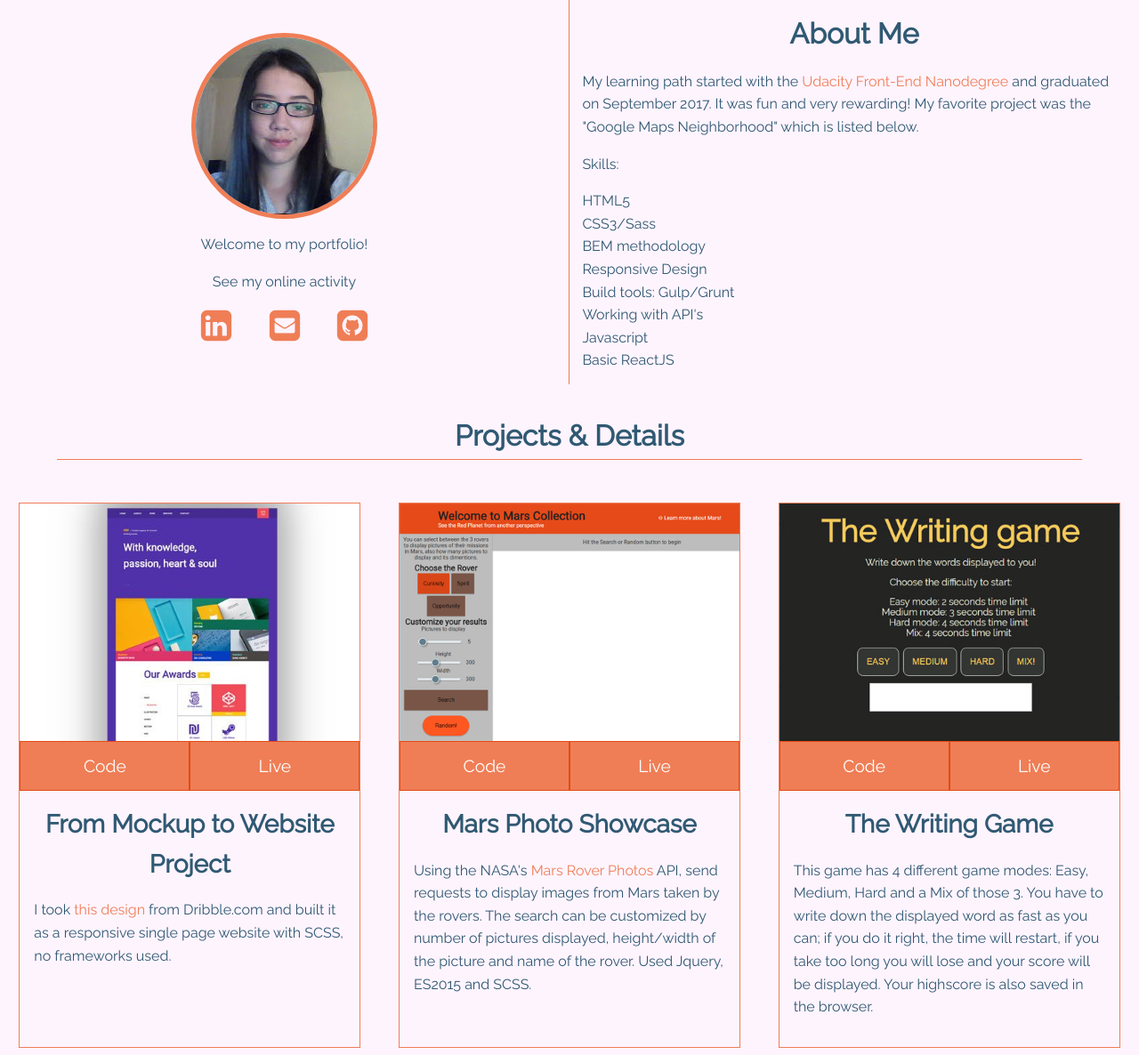
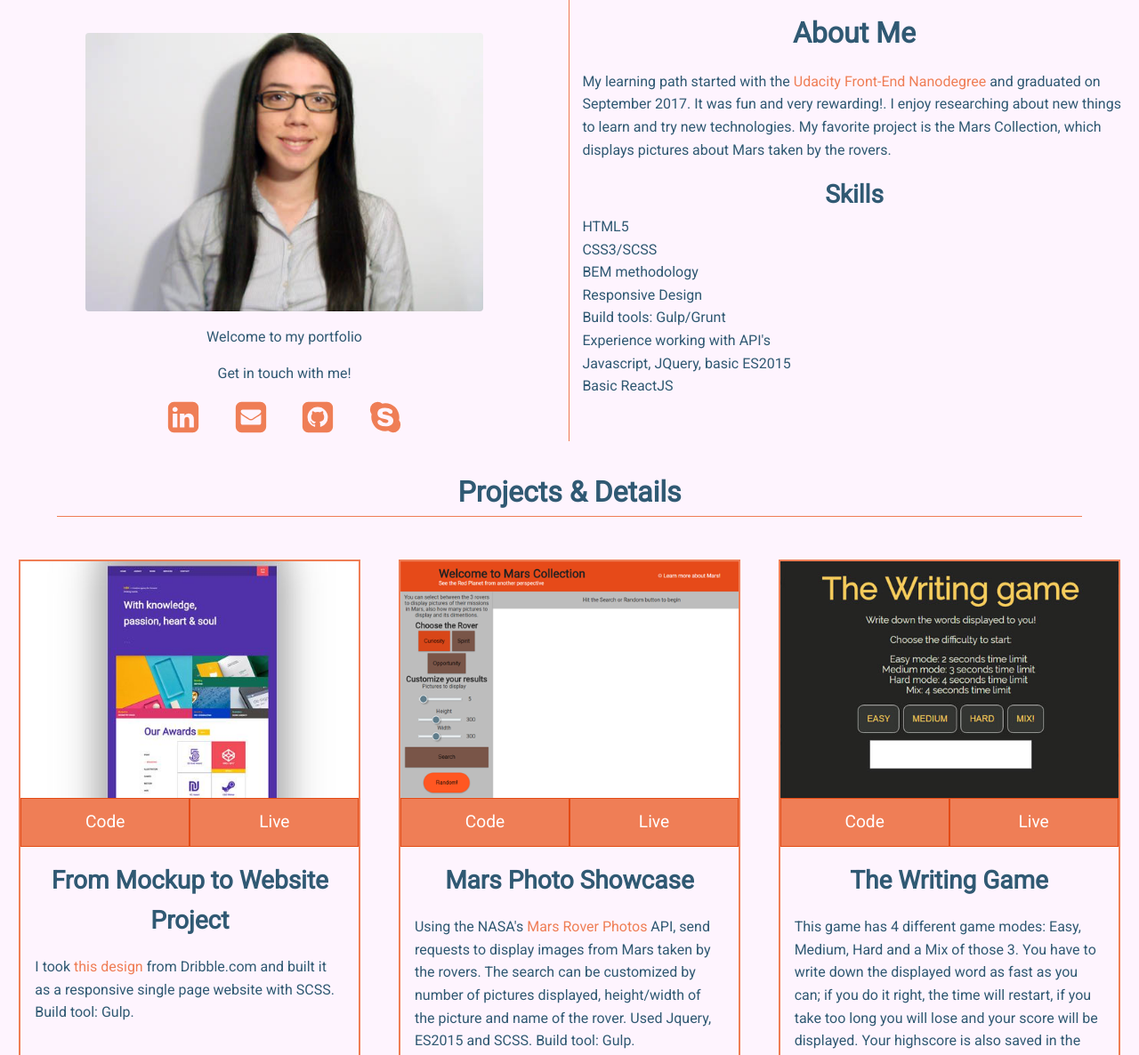
Before and after one commit to EGYOMREY/Portfolio, a website: page src/index.html in a window 1280 px wide. Shown: the part 59-1245 px from the top of the page at 89% size. Drawn offline with nearby package versions, Linux system fonts and the light colour scheme; files that its build step writes are made by us from their sources.

Commit message:
- Update profile picture - Add Skype account detail - Change font family from Raleway to Roboto

```diff
--- a/src/index.html
+++ b/src/index.html
@@ -6,7 +6,7 @@
     <title>Eva Gyomrey</title>
     <meta name="description" content="Portfolio website of Eva Gyomrey, it holds data about herself, projects and contact information">
     <meta name="viewport" content="width=device-width, initial-scale=1">
-    <link href="https://fonts.googleapis.com/css?family=Raleway:300,400" rel="stylesheet">
+    <link href="https://fonts.googleapis.com/css?family=Roboto:300,400" rel="stylesheet">
     <link rel="icon"
       type="image/png"
       href="img/favicon.png">
@@ -44,28 +44,29 @@
         -->
         <section class="about-me" id="aboutMe">
           <div class="about-me__picture">
-            <img src="img/Eva.jpg" alt="Profile photo">
-            <p>Welcome to my portfolio!</p>
-            <p>See my online activity</p>
+            <img src="img/Profile-picture.jpg" alt="Profile photo">
+            <p>Welcome to my portfolio</p>
+            <p>Get in touch with me!</p>
             <!--social icons svg-->
             <a href="https://www.linkedin.com/in/eva-m-gyomrey-l-6050a4aa/" title="See me on LinkedIn"><svg role="img" aria-label="LinkedIn" width="40" height="40" viewBox="0 0 1792 1792" xmlns="http://www.w3.org/2000/svg"><path d="M365 1414h231v-694h-231v694zm246-908q-1-52-36-86t-93-34-94.5 34-36.5 86q0 51 35.5 85.5t92.5 34.5h1q59 0 95-34.5t36-85.5zm585 908h231v-398q0-154-73-233t-193-79q-136 0-209 117h2v-101h-231q3 66 0 694h231v-388q0-38 7-56 15-35 45-59.5t74-24.5q116 0 116 157v371zm468-998v960q0 119-84.5 203.5t-203.5 84.5h-960q-119 0-203.5-84.5t-84.5-203.5v-960q0-119 84.5-203.5t203.5-84.5h960q119 0 203.5 84.5t84.5 203.5z"/></svg></a>
             <a href="mailto:evamargy@gmail.com" title="Email me"><svg role="img" aria-label="Email" width="40" height="40" viewBox="0 0 1792 1792" xmlns="http://www.w3.org/2000/svg"><path d="M1376 128q119 0 203.5 84.5t84.5 203.5v960q0 119-84.5 203.5t-203.5 84.5h-960q-119 0-203.5-84.5t-84.5-203.5v-960q0-119 84.5-203.5t203.5-84.5h960zm32 1056v-436q-31 35-64 55-34 22-132.5 85t-151.5 99q-98 69-164 69t-164-69q-47-32-142-92.5t-142-92.5q-12-8-33-27t-31-27v436q0 40 28 68t68 28h832q40 0 68-28t28-68zm0-573q0-41-27.5-70t-68.5-29h-832q-40 0-68 28t-28 68q0 37 30.5 76.5t67.5 64.5q47 32 137.5 89t129.5 83q3 2 17 11.5t21 14 21 13 23.5 13 21.5 9.5 22.5 7.5 20.5 2.5 20.5-2.5 22.5-7.5 21.5-9.5 23.5-13 21-13 21-14 17-11.5l267-174q35-23 66.5-62.5t31.5-73.5z"/></svg></a>
-            <a href="https://github.com/EGYOMREY/" title="My Github account"><svg role="img" aria-label="Github" width="40" height="40" viewBox="0 0 1792 1792" xmlns="http://www.w3.org/2000/svg"><path d="M647 1200q4-6-3-13-9-7-14-2-4 6 3 13 9 7 14 2zm-28-41q-5-7-12-4-6 4 0 12 7 8 12 5 6-4 0-13zm-41-40q2-4-5-8-7-2-8 2-3 5 4 8 8 2 9-2zm21 23q2-1 1.5-4.5t-3.5-5.5q-6-7-10-3t1 11q6 6 11 2zm86 75q2-7-9-11-9-3-13 4-2 7 9 11 9 3 13-4zm42 3q0-8-12-8-10 0-10 8t11 8 11-8zm39-7q-2-7-13-5t-9 9q2 8 12 6t10-10zm642-317q0-212-150-362t-362-150-362 150-150 362q0 167 98 300.5t252 185.5q18 3 26.5-5t8.5-20q0-52-1-95-6 1-15.5 2.5t-35.5 2-48-4-43.5-20-29.5-41.5q-23-59-57-74-2-1-4.5-3.5l-8-8-7-9.5 4-7.5 19.5-3.5q6 0 15 2t30 15.5 33 35.5q16 28 37.5 42t43.5 14 38-3.5 30-9.5q7-47 33-69-49-6-86-18.5t-73-39-55.5-76-19.5-119.5q0-79 53-137-24-62 5-136 19-6 54.5 7.5t60.5 29.5l26 16q58-17 128-17t128 17q11-7 28.5-18t55.5-26 57-9q29 74 5 136 53 58 53 137 0 57-14 100.5t-35.5 70-53.5 44.5-62.5 26-68.5 12q35 31 35 95 0 40-.5 89t-.5 51q0 12 8.5 20t26.5 5q154-52 252-185.5t98-300.5zm256-480v960q0 119-84.5 203.5t-203.5 84.5h-960q-119 0-203.5-84.5t-84.5-203.5v-960q0-119 84.5-203.5t203.5-84.5h960q119 0 203.5 84.5t84.5 203.5z"/></svg></a>
+            <a href="https://github.com/EGYOMREY/" title="Github account: egyomrey"><svg role="img" aria-label="Github" width="40" height="40" viewBox="0 0 1792 1792" xmlns="http://www.w3.org/2000/svg"><path d="M647 1200q4-6-3-13-9-7-14-2-4 6 3 13 9 7 14 2zm-28-41q-5-7-12-4-6 4 0 12 7 8 12 5 6-4 0-13zm-41-40q2-4-5-8-7-2-8 2-3 5 4 8 8 2 9-2zm21 23q2-1 1.5-4.5t-3.5-5.5q-6-7-10-3t1 11q6 6 11 2zm86 75q2-7-9-11-9-3-13 4-2 7 9 11 9 3 13-4zm42 3q0-8-12-8-10 0-10 8t11 8 11-8zm39-7q-2-7-13-5t-9 9q2 8 12 6t10-10zm642-317q0-212-150-362t-362-150-362 150-150 362q0 167 98 300.5t252 185.5q18 3 26.5-5t8.5-20q0-52-1-95-6 1-15.5 2.5t-35.5 2-48-4-43.5-20-29.5-41.5q-23-59-57-74-2-1-4.5-3.5l-8-8-7-9.5 4-7.5 19.5-3.5q6 0 15 2t30 15.5 33 35.5q16 28 37.5 42t43.5 14 38-3.5 30-9.5q7-47 33-69-49-6-86-18.5t-73-39-55.5-76-19.5-119.5q0-79 53-137-24-62 5-136 19-6 54.5 7.5t60.5 29.5l26 16q58-17 128-17t128 17q11-7 28.5-18t55.5-26 57-9q29 74 5 136 53 58 53 137 0 57-14 100.5t-35.5 70-53.5 44.5-62.5 26-68.5 12q35 31 35 95 0 40-.5 89t-.5 51q0 12 8.5 20t26.5 5q154-52 252-185.5t98-300.5zm256-480v960q0 119-84.5 203.5t-203.5 84.5h-960q-119 0-203.5-84.5t-84.5-203.5v-960q0-119 84.5-203.5t203.5-84.5h960q119 0 203.5 84.5t84.5 203.5z"/></svg></a>
+            <a href="#" title="Skype user: evamargy"><svg role="img" aria-label="Skype" width="40" height="40" viewBox="0 0 1792 1792" xmlns="http://www.w3.org/2000/svg"><path d="M1301 1063q0-50-19.5-91.5t-48.5-68.5-73-49-82.5-34-87.5-23l-104-24q-30-7-44-10.5t-35-11.5-30-16-16.5-21-7.5-30q0-77 144-77 43 0 77 12t54 28.5 38 33.5 40 29 48 12q47 0 75.5-32t28.5-77q0-55-56-99.5t-142-67.5-182-23q-68 0-132 15.5t-119.5 47-89 87-33.5 128.5q0 61 19 106.5t56 75.5 80 48.5 103 32.5l146 36q90 22 112 36 32 20 32 60 0 39-40 64.5t-105 25.5q-51 0-91.5-16t-65-38.5-45.5-45-46-38.5-54-16q-50 0-75.5 30t-25.5 75q0 92 122 157.5t291 65.5q73 0 140-18.5t122.5-53.5 88.5-93.5 33-131.5zm363 217q0 159-112.5 271.5t-271.5 112.5q-130 0-234-80-77 16-150 16-143 0-273.5-55.5t-225-150-150-225-55.5-273.5q0-73 16-150-80-104-80-234 0-159 112.5-271.5t271.5-112.5q130 0 234 80 77-16 150-16 143 0 273.5 55.5t225 150 150 225 55.5 273.5q0 73-16 150 80 104 80 234z"/></svg></a>
 
           </div>
           <div class="about-me__details">
             <h2>About Me</h2>
             <p>
-              My learning path started with the <a href="https://www.udacity.com/course/front-end-web-developer-nanodegree--nd001">Udacity Front-End Nanodegree</a> and graduated on September 2017. It was fun and very rewarding! My favorite project was the "Google Maps Neighborhood" which is listed below.</p>
-              <p>Skills:</p>
+              My learning path started with the <a href="https://www.udacity.com/course/front-end-web-developer-nanodegree--nd001">Udacity Front-End Nanodegree</a> and graduated on September 2017. It was fun and very rewarding!. I enjoy researching about new things to learn and try new technologies. My favorite project is the Mars Collection, which displays pictures about Mars taken by the rovers.</p>
+              <h3>Skills</h3>
               <ul>
                 <li>HTML5</li>
-                <li>CSS3/Sass</li>
+                <li>CSS3/SCSS</li>
                 <li>BEM methodology</li>
                 <li>Responsive Design</li>
                 <li>Build tools: Gulp/Grunt</li>
-                <li>Working with API's</li>
-                <li>Javascript</li>
+                <li>Experience working with API's</li>
+                <li>Javascript, JQuery, basic ES2015</li>
                 <li>Basic ReactJS</li>
               </ul>
             </div>
@@ -85,7 +86,7 @@
                 </div>
                 <div class="project-block__details">
                   <h3>From Mockup to Website Project</h3>
-                  <p>I took <a href="https://egyomrey.github.io/From-Mockup-to-Website/Dribbble%20mockup.jpg">this design</a> from Dribble.com and built it as a responsive single page website with SCSS, no frameworks used.</p>
+                  <p>I took <a href="https://egyomrey.github.io/From-Mockup-to-Website/Dribbble%20mockup.jpg">this design</a> from Dribble.com and built it as a responsive single page website with SCSS. Build tool: Gulp.</p>
                 </div>
               </div>
                <!-- Individual project block -->
@@ -97,7 +98,7 @@
                 </div>
                 <div class="project-block__details">
                   <h3>Mars Photo Showcase</h3>
-                  <p>Using the NASA's <a href="https://api.nasa.gov/api.html#MarsPhotos">Mars Rover Photos</a> API, send requests to display images from Mars taken by the rovers. The search can be customized by number of pictures displayed, height/width of the picture and name of the rover. Used Jquery, ES2015 and SCSS.</p>
+                  <p>Using the NASA's <a href="https://api.nasa.gov/api.html#MarsPhotos">Mars Rover Photos</a> API, send requests to display images from Mars taken by the rovers. The search can be customized by number of pictures displayed, height/width of the picture and name of the rover. Used Jquery, ES2015 and SCSS. Build tool: Gulp.</p>
                 </div>
               </div>
                <!-- Individual project block -->
@@ -121,7 +122,7 @@
                 </div>
                 <div class="project-block__details">
                   <h3>The Breakfast Bar</h3>
-                  <p>I took <a href="https://egyomrey.github.io/Breakfast-Bar/Mockup%20from%20Dribbble.jpg">this design</a> from dribbble.com and built a single responsive website. SCSS used</p>
+                  <p>I took <a href="https://egyomrey.github.io/Breakfast-Bar/Mockup%20from%20Dribbble.jpg">this design</a> from dribbble.com and built a single responsive website. Used SCSS, no frameworks, build tool: Gulp.</p>
                 </div>
               </div>
               <!-- Individual project block -->
@@ -141,9 +142,10 @@
           <footer class=" contact-me" id="contactMe">
             <h3 class="contact-me__title">Contact Me</h3>
             <div class="contact-me__icons">
-              <a href="https://www.linkedin.com/in/eva-m-gyomrey-l-6050a4aa/" title="See me on LinkedIn"><svg role="img" aria-label="LinkedIn" width="40" height="40" viewBox="0 0 1792 1792" xmlns="http://www.w3.org/2000/svg"><path d="M365 1414h231v-694h-231v694zm246-908q-1-52-36-86t-93-34-94.5 34-36.5 86q0 51 35.5 85.5t92.5 34.5h1q59 0 95-34.5t36-85.5zm585 908h231v-398q0-154-73-233t-193-79q-136 0-209 117h2v-101h-231q3 66 0 694h231v-388q0-38 7-56 15-35 45-59.5t74-24.5q116 0 116 157v371zm468-998v960q0 119-84.5 203.5t-203.5 84.5h-960q-119 0-203.5-84.5t-84.5-203.5v-960q0-119 84.5-203.5t203.5-84.5h960q119 0 203.5 84.5t84.5 203.5z"/></svg></a>
-              <a href="mailto:evamargy@gmail.com" title="Email me"><svg role="img" aria-label="Email" width="40" height="40" viewBox="0 0 1792 1792" xmlns="http://www.w3.org/2000/svg"><path d="M1376 128q119 0 203.5 84.5t84.5 203.5v960q0 119-84.5 203.5t-203.5 84.5h-960q-119 0-203.5-84.5t-84.5-203.5v-960q0-119 84.5-203.5t203.5-84.5h960zm32 1056v-436q-31 35-64 55-34 22-132.5 85t-151.5 99q-98 69-164 69t-164-69q-47-32-142-92.5t-142-92.5q-12-8-33-27t-31-27v436q0 40 28 68t68 28h832q40 0 68-28t28-68zm0-573q0-41-27.5-70t-68.5-29h-832q-40 0-68 28t-28 68q0 37 30.5 76.5t67.5 64.5q47 32 137.5 89t129.5 83q3 2 17 11.5t21 14 21 13 23.5 13 21.5 9.5 22.5 7.5 20.5 2.5 20.5-2.5 22.5-7.5 21.5-9.5 23.5-13 21-13 21-14 17-11.5l267-174q35-23 66.5-62.5t31.5-73.5z"/></svg></a>
-              <a href="https://github.com/EGYOMREY/" title="My Github account"><svg role="img" aria-label="Github" width="40" height="40" viewBox="0 0 1792 1792" xmlns="http://www.w3.org/2000/svg"><path d="M647 1200q4-6-3-13-9-7-14-2-4 6 3 13 9 7 14 2zm-28-41q-5-7-12-4-6 4 0 12 7 8 12 5 6-4 0-13zm-41-40q2-4-5-8-7-2-8 2-3 5 4 8 8 2 9-2zm21 23q2-1 1.5-4.5t-3.5-5.5q-6-7-10-3t1 11q6 6 11 2zm86 75q2-7-9-11-9-3-13 4-2 7 9 11 9 3 13-4zm42 3q0-8-12-8-10 0-10 8t11 8 11-8zm39-7q-2-7-13-5t-9 9q2 8 12 6t10-10zm642-317q0-212-150-362t-362-150-362 150-150 362q0 167 98 300.5t252 185.5q18 3 26.5-5t8.5-20q0-52-1-95-6 1-15.5 2.5t-35.5 2-48-4-43.5-20-29.5-41.5q-23-59-57-74-2-1-4.5-3.5l-8-8-7-9.5 4-7.5 19.5-3.5q6 0 15 2t30 15.5 33 35.5q16 28 37.5 42t43.5 14 38-3.5 30-9.5q7-47 33-69-49-6-86-18.5t-73-39-55.5-76-19.5-119.5q0-79 53-137-24-62 5-136 19-6 54.5 7.5t60.5 29.5l26 16q58-17 128-17t128 17q11-7 28.5-18t55.5-26 57-9q29 74 5 136 53 58 53 137 0 57-14 100.5t-35.5 70-53.5 44.5-62.5 26-68.5 12q35 31 35 95 0 40-.5 89t-.5 51q0 12 8.5 20t26.5 5q154-52 252-185.5t98-300.5zm256-480v960q0 119-84.5 203.5t-203.5 84.5h-960q-119 0-203.5-84.5t-84.5-203.5v-960q0-119 84.5-203.5t203.5-84.5h960q119 0 203.5 84.5t84.5 203.5z"/></svg></a>
+               <a href="https://www.linkedin.com/in/eva-m-gyomrey-l-6050a4aa/" title="See me on LinkedIn"><svg role="img" aria-label="LinkedIn" width="40" height="40" viewBox="0 0 1792 1792" xmlns="http://www.w3.org/2000/svg"><path d="M365 1414h231v-694h-231v694zm246-908q-1-52-36-86t-93-34-94.5 34-36.5 86q0 51 35.5 85.5t92.5 34.5h1q59 0 95-34.5t36-85.5zm585 908h231v-398q0-154-73-233t-193-79q-136 0-209 117h2v-101h-231q3 66 0 694h231v-388q0-38 7-56 15-35 45-59.5t74-24.5q116 0 116 157v371zm468-998v960q0 119-84.5 203.5t-203.5 84.5h-960q-119 0-203.5-84.5t-84.5-203.5v-960q0-119 84.5-203.5t203.5-84.5h960q119 0 203.5 84.5t84.5 203.5z"/></svg></a>
+            <a href="mailto:evamargy@gmail.com" title="Email me"><svg role="img" aria-label="Email" width="40" height="40" viewBox="0 0 1792 1792" xmlns="http://www.w3.org/2000/svg"><path d="M1376 128q119 0 203.5 84.5t84.5 203.5v960q0 119-84.5 203.5t-203.5 84.5h-960q-119 0-203.5-84.5t-84.5-203.5v-960q0-119 84.5-203.5t203.5-84.5h960zm32 1056v-436q-31 35-64 55-34 22-132.5 85t-151.5 99q-98 69-164 69t-164-69q-47-32-142-92.5t-142-92.5q-12-8-33-27t-31-27v436q0 40 28 68t68 28h832q40 0 68-28t28-68zm0-573q0-41-27.5-70t-68.5-29h-832q-40 0-68 28t-28 68q0 37 30.5 76.5t67.5 64.5q47 32 137.5 89t129.5 83q3 2 17 11.5t21 14 21 13 23.5 13 21.5 9.5 22.5 7.5 20.5 2.5 20.5-2.5 22.5-7.5 21.5-9.5 23.5-13 21-13 21-14 17-11.5l267-174q35-23 66.5-62.5t31.5-73.5z"/></svg></a>
+            <a href="https://github.com/EGYOMREY/" title="Github account: egyomrey"><svg role="img" aria-label="Github" width="40" height="40" viewBox="0 0 1792 1792" xmlns="http://www.w3.org/2000/svg"><path d="M647 1200q4-6-3-13-9-7-14-2-4 6 3 13 9 7 14 2zm-28-41q-5-7-12-4-6 4 0 12 7 8 12 5 6-4 0-13zm-41-40q2-4-5-8-7-2-8 2-3 5 4 8 8 2 9-2zm21 23q2-1 1.5-4.5t-3.5-5.5q-6-7-10-3t1 11q6 6 11 2zm86 75q2-7-9-11-9-3-13 4-2 7 9 11 9 3 13-4zm42 3q0-8-12-8-10 0-10 8t11 8 11-8zm39-7q-2-7-13-5t-9 9q2 8 12 6t10-10zm642-317q0-212-150-362t-362-150-362 150-150 362q0 167 98 300.5t252 185.5q18 3 26.5-5t8.5-20q0-52-1-95-6 1-15.5 2.5t-35.5 2-48-4-43.5-20-29.5-41.5q-23-59-57-74-2-1-4.5-3.5l-8-8-7-9.5 4-7.5 19.5-3.5q6 0 15 2t30 15.5 33 35.5q16 28 37.5 42t43.5 14 38-3.5 30-9.5q7-47 33-69-49-6-86-18.5t-73-39-55.5-76-19.5-119.5q0-79 53-137-24-62 5-136 19-6 54.5 7.5t60.5 29.5l26 16q58-17 128-17t128 17q11-7 28.5-18t55.5-26 57-9q29 74 5 136 53 58 53 137 0 57-14 100.5t-35.5 70-53.5 44.5-62.5 26-68.5 12q35 31 35 95 0 40-.5 89t-.5 51q0 12 8.5 20t26.5 5q154-52 252-185.5t98-300.5zm256-480v960q0 119-84.5 203.5t-203.5 84.5h-960q-119 0-203.5-84.5t-84.5-203.5v-960q0-119 84.5-203.5t203.5-84.5h960q119 0 203.5 84.5t84.5 203.5z"/></svg></a>
+            <a href="#" title="Skype user: evamargy"><svg role="img" aria-label="Skype" width="40" height="40" viewBox="0 0 1792 1792" xmlns="http://www.w3.org/2000/svg"><path d="M1301 1063q0-50-19.5-91.5t-48.5-68.5-73-49-82.5-34-87.5-23l-104-24q-30-7-44-10.5t-35-11.5-30-16-16.5-21-7.5-30q0-77 144-77 43 0 77 12t54 28.5 38 33.5 40 29 48 12q47 0 75.5-32t28.5-77q0-55-56-99.5t-142-67.5-182-23q-68 0-132 15.5t-119.5 47-89 87-33.5 128.5q0 61 19 106.5t56 75.5 80 48.5 103 32.5l146 36q90 22 112 36 32 20 32 60 0 39-40 64.5t-105 25.5q-51 0-91.5-16t-65-38.5-45.5-45-46-38.5-54-16q-50 0-75.5 30t-25.5 75q0 92 122 157.5t291 65.5q73 0 140-18.5t122.5-53.5 88.5-93.5 33-131.5zm363 217q0 159-112.5 271.5t-271.5 112.5q-130 0-234-80-77 16-150 16-143 0-273.5-55.5t-225-150-150-225-55.5-273.5q0-73 16-150-80-104-80-234 0-159 112.5-271.5t271.5-112.5q130 0 234 80 77-16 150-16 143 0 273.5 55.5t225 150 150 225 55.5 273.5q0 73-16 150 80 104 80 234z"/></svg></a>
             </div>
           </footer>
         </main>
--- a/src/scss/abstracts/_variables.scss
+++ b/src/scss/abstracts/_variables.scss
@@ -3,7 +3,7 @@
 // -----------------------------------------------------------------------------
 
 
-$font-stack: 'Raleway', sans-serif;
+$font-stack: 'Roboto', sans-serif;
 
 
 // Font weights
--- a/src/scss/components/_project-block.scss
+++ b/src/scss/components/_project-block.scss
@@ -2,7 +2,7 @@
 
 .project-block {
     margin: 1em 0.5em;
-    border: 1px solid $main;
+    border: 2px solid $main;
 
     @include respond-to("small") {
         width: 45vw;
--- a/src/scss/layout/_about-me.scss
+++ b/src/scss/layout/_about-me.scss
@@ -12,9 +12,9 @@
         }
 
         img {
-            border-radius: 50%;
-            border: 5px solid $main;
-            max-width: 40%;
+           border-radius: 4px;
+            //border: 3px solid $main;
+            max-width: 70%;
             margin: 2.5em auto 0 auto;
         }
 
```
Also changed, not shown: build/css/main.css, build/img/Eva.jpg (deleted), build/img/From-Mockup-To-Website-Project.jpg, build/img/Profile-picture.jpg (added), build/index.html, src/img/Eva.jpg (deleted), src/img/Profile-picture.jpg (added).
